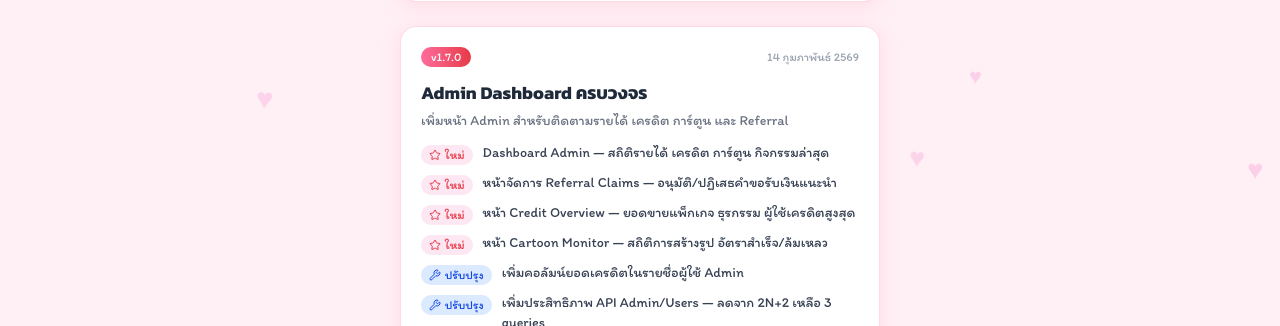
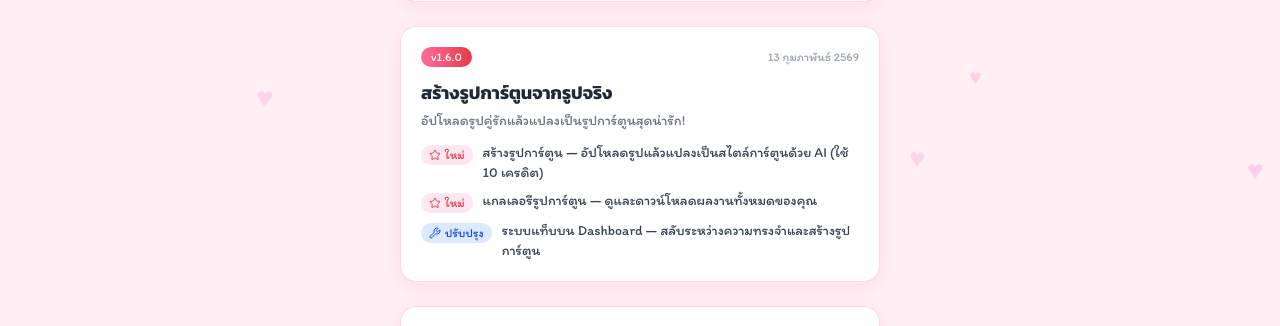
Before and after one commit to tao-Isaman/the-memory, a Next.js app: page /updates in a window 1280 px wide. Shown: the part 474-800 px from the top of the page. Built offline with nearby package versions, Linux system fonts and the light colour scheme; no server answers.

Commit message:
fix: patch note

```diff
--- a/src/data/patch-notes.ts
+++ b/src/data/patch-notes.ts
@@ -50,21 +50,6 @@ export const patchNotes: PatchNote[] = [
       { type: 'feature', text: 'Modal แจ้งเตือนบน Dashboard เชิญกรอกโปรไฟล์' },
       { type: 'improvement', text: 'หน้าโปรไฟล์แก้ไขได้ — เพิ่มฟอร์มแก้ไขข้อมูลส่วนตัว' },
       { type: 'improvement', text: 'ระบบ Toast แจ้งเตือน — แทนที่ alert ด้วยการแจ้งเตือนสวยงาม' },
-    ],
-  },
-  {
-    version: '1.7.0',
-    date: '2026-02-14',
-    title: 'Admin Dashboard ครบวงจร',
-    summary: 'เพิ่มหน้า Admin สำหรับติดตามรายได้ เครดิต การ์ตูน และ Referral',
-    items: [
-      { type: 'feature', text: 'Dashboard Admin — สถิติรายได้ เครดิต การ์ตูน กิจกรรมล่าสุด' },
-      { type: 'feature', text: 'หน้าจัดการ Referral Claims — อนุมัติ/ปฏิเสธคำขอรับเงินแนะนำ' },
-      { type: 'feature', text: 'หน้า Credit Overview — ยอดขายแพ็กเกจ ธุรกรรม ผู้ใช้เครดิตสูงสุด' },
-      { type: 'feature', text: 'หน้า Cartoon Monitor — สถิติการสร้างรูป อัตราสำเร็จ/ล้มเหลว' },
-      { type: 'improvement', text: 'เพิ่มคอลัมน์ยอดเครดิตในรายชื่อผู้ใช้ Admin' },
-      { type: 'improvement', text: 'เพิ่มประสิทธิภาพ API Admin/Users — ลดจาก 2N+2 เหลือ 3 queries' },
-      { type: 'fix', text: 'แก้ไข Question story type แสดงผลเป็น JSON ในหน้า Admin' },
     ],
   },
   {
```
